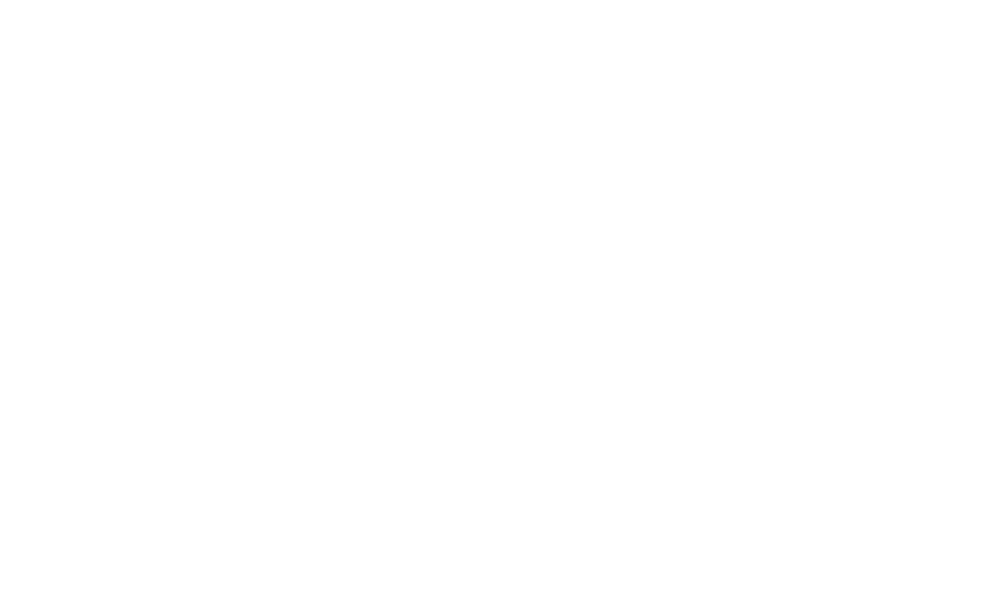
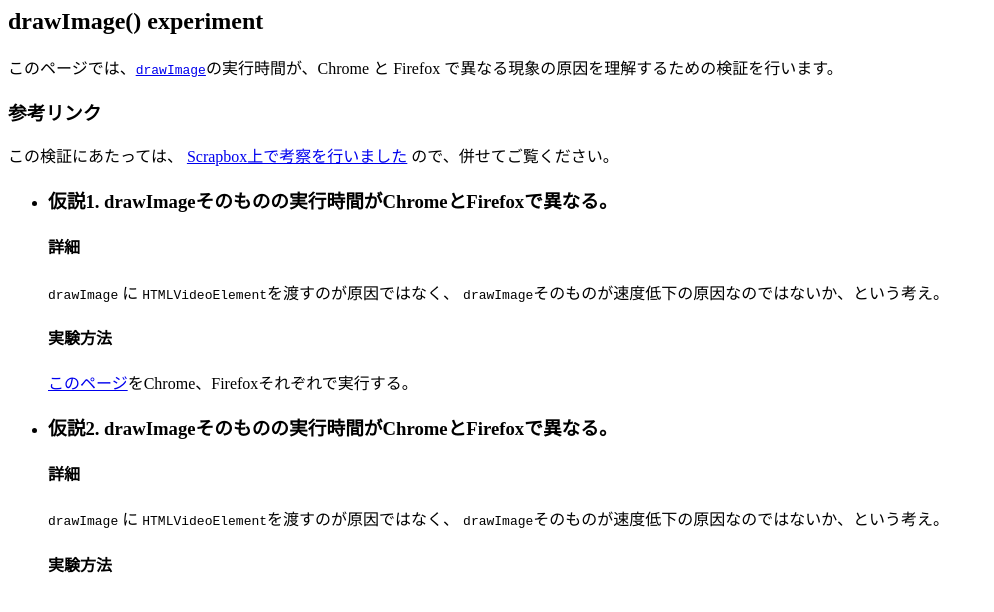
Before and after one commit to coolwind0202/drawImage_experiment, a website: page index.html in a window 1280 px wide. Shown: the whole page, without its empty margins (0-994 px from the left). Drawn offline with Linux system fonts and the light colour scheme.

Commit message:
2 files modified, 2 added

```diff
--- a/index.html
+++ b/index.html
@@ -1 +1,56 @@
-<div id="app"></div>
+<div id="app">
+  <section id="introduction">
+    <h1>drawImage() experiment</h1>
+    <p>
+      このページでは、<a
+        href="https://developer.mozilla.org/en-US/docs/Web/API/CanvasRenderingContext2D/drawImage"
+        ><code>drawImage</code></a
+      >の実行時間が、Chrome と Firefox
+      で異なる現象の原因を理解するための検証を行います。
+    </p>
+    <h3>参考リンク</h3>
+    <p>
+      この検証にあたっては、
+      <a
+        href="https://scrapbox.io/0202-animation/ctx.drawImage(video)%E3%81%8C%E3%81%AA%E3%81%9C%E9%87%8D%E3%81%8F%E3%81%AA%E3%82%8B%EF%BC%9F"
+        >Scrapbox上で考察を行いました</a
+      >
+      ので、併せてご覧ください。
+    </p>
+  </section>
+  <section id="content">
+    <ul>
+      <li>
+        <section class="experiment">
+          <h3>仮説1. drawImageそのものの実行時間がChromeとFirefoxで異なる。</h3>
+          <h4>詳細</h4>
+          <p>
+            <code>drawImage</code> に
+            <code>HTMLVideoElement</code>を渡すのが原因ではなく、
+            <code>drawImage</code
+            >そのものが速度低下の原因なのではないか、という考え。
+          </p>
+          <h4>実験方法</h4>
+          <p>
+            <a href="/experiments/01/index.html">このページ</a
+            >をChrome、Firefoxそれぞれで実行する。
+          </p>
+        </section>
+      </li>
+      <li>
+        <section class="experiment">
+          <h3>仮説2. drawImageそのものの実行時間がChromeとFirefoxで異なる。</h3>
+          <h4>詳細</h4>
+          <p>
+            <code>drawImage</code> に
+            <code>HTMLVideoElement</code>を渡すのが原因ではなく、
+            <code>drawImage</code
+            >そのものが速度低下の原因なのではないか、という考え。
+          </p>
+          <h4>実験方法</h4>
+          <p></p>
+        </section>
+      </li>
+    </ul>
+  </section>
+</div>
--- a/index.js
+++ b/index.js
@@ -3,4 +3,3 @@ import './style.css';
 
 // Write Javascript code!
 const appDiv = document.getElementById('app');
-appDiv.innerHTML = `<h1>JS Starter</h1>`;
```
Also changed, not shown: experiments/01/index.html (added, +3 -0 lines), experiments/01/index.js (added).
